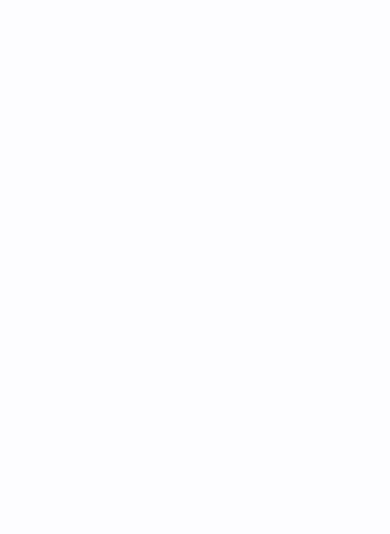
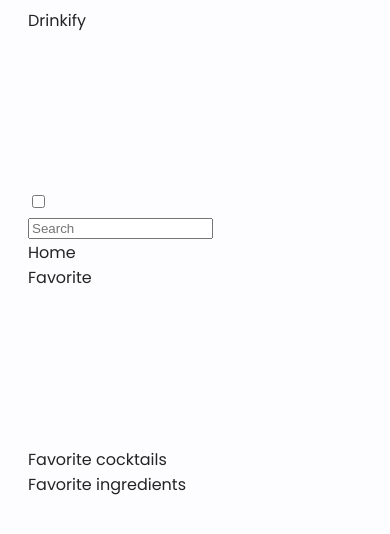
Before and after one commit to Redddeve/BugBusters, a website built with Parcel: page src/index.html in a window 390 px wide. Built offline with nearby package versions, Linux system fonts and the light colour scheme.

Commit message:
variables-and-mobile-menu
1) Обновил variables
2) Добавил заготовку под мобильное меню

```diff
--- a/src/css/base/common.css
+++ b/src/css/base/common.css
@@ -8,42 +8,6 @@
   --color-background-white: #fdfdff;
 
   --anim-fast: 250ms cubic-bezier(0.4, 0, 0.2, 1);
-}
-
-/* Reset styles */
-h1,
-h2,
-h3,
-h4,
-h5,
-h6,
-p {
-  margin: 0;
-}
-
-p:last-child {
-  margin-bottom: 0;
-}
-
-ul {
-  margin: 0;
-  padding: 0;
-  list-style: none;
-}
-
-a {
-  color: currentColor;
-  text-decoration: none;
-}
-
-button {
-  cursor: pointer;
-}
-
-img {
-  display: block;
-  max-width: 100%;
-  height: auto;
 }
 
 /* Main styles */
--- a/src/css/utils/variables.css
+++ b/src/css/utils/variables.css
@@ -0,0 +1,35 @@
+/* Reset styles */
+h1,
+h2,
+h3,
+h4,
+h5,
+h6,
+p {
+  margin: 0;
+}
+
+p:last-child {
+  margin-bottom: 0;
+}
+
+ul {
+  margin: 0;
+  padding: 0;
+  list-style: none;
+}
+
+a {
+  color: currentColor;
+  text-decoration: none;
+}
+
+button {
+  cursor: pointer;
+}
+
+img {
+  display: block;
+  max-width: 100%;
+  height: auto;
+}
--- a/src/partials/mobile-menu.html
+++ b/src/partials/mobile-menu.html
@@ -0,0 +1,30 @@
+<!-- Mobile menu -->
+<div class="container" id="mobile-menu">
+  <div class="mobile-header">
+    <!-- первая часть хэдэра -->
+    <div class="">
+      <a href=""><p>Drinkify</p></a>
+      <svg><use></use></svg>
+    </div>
+    <!-- вторая часть -->
+    <div class="">
+      <label class="switch">
+        <input type="checkbox" />
+        <span class="slider round"></span>
+      </label>
+    </div>
+    <!-- инпут -->
+    <input type="text" placeholder="Search" />
+  </div>
+  <nav>
+    <ul>
+      <a href=""><li>Home</li></a>
+      <a href=""
+        ><li>
+          Favorite <svg><use></use></svg></li
+      ></a>
+      <a href=""><li>Favorite cocktails</li></a>
+      <a href=""><li>Favorite ingredients</li></a>
+    </ul>
+  </nav>
+</div>
```
